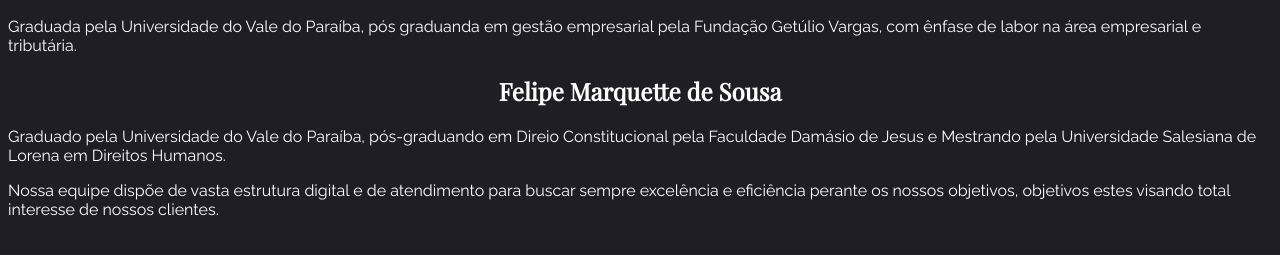
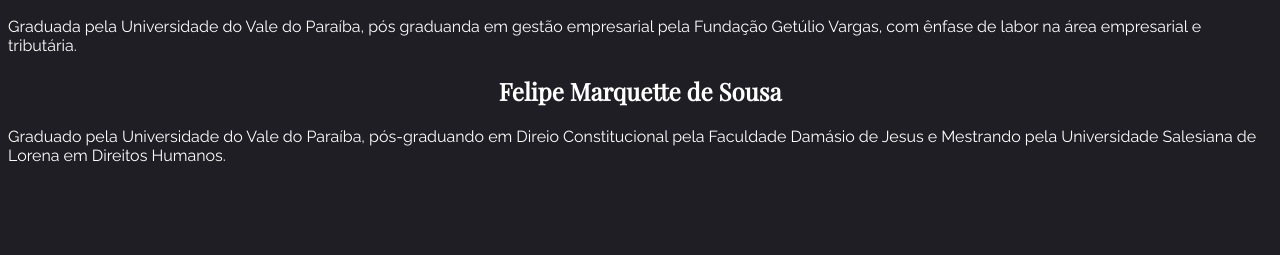
Before and after one commit to matheusrotta/rottamarquette2, a plain HTML site: page advogados.html in a window 1280 px wide. Shown: the part 121-376 px from the top of the page. Drawn offline with nearby package versions, Linux system fonts and the light colour scheme.

Commit message:
Update advogados.html

```diff
--- a/advogados.html
+++ b/advogados.html
@@ -17,7 +17,5 @@
 
 	<p>Graduado pela Universidade do Vale do Paraíba, pós-graduando em Direio Constitucional pela Faculdade Damásio de Jesus e Mestrando pela Universidade Salesiana de Lorena em Direitos Humanos.</p>
 
-	<p>Nossa equipe dispõe de vasta estrutura digital e de atendimento para buscar sempre excelência e eficiência perante os nossos objetivos, objetivos estes visando total interesse de nossos clientes.</p>
-
 </body>
 </html>
```
